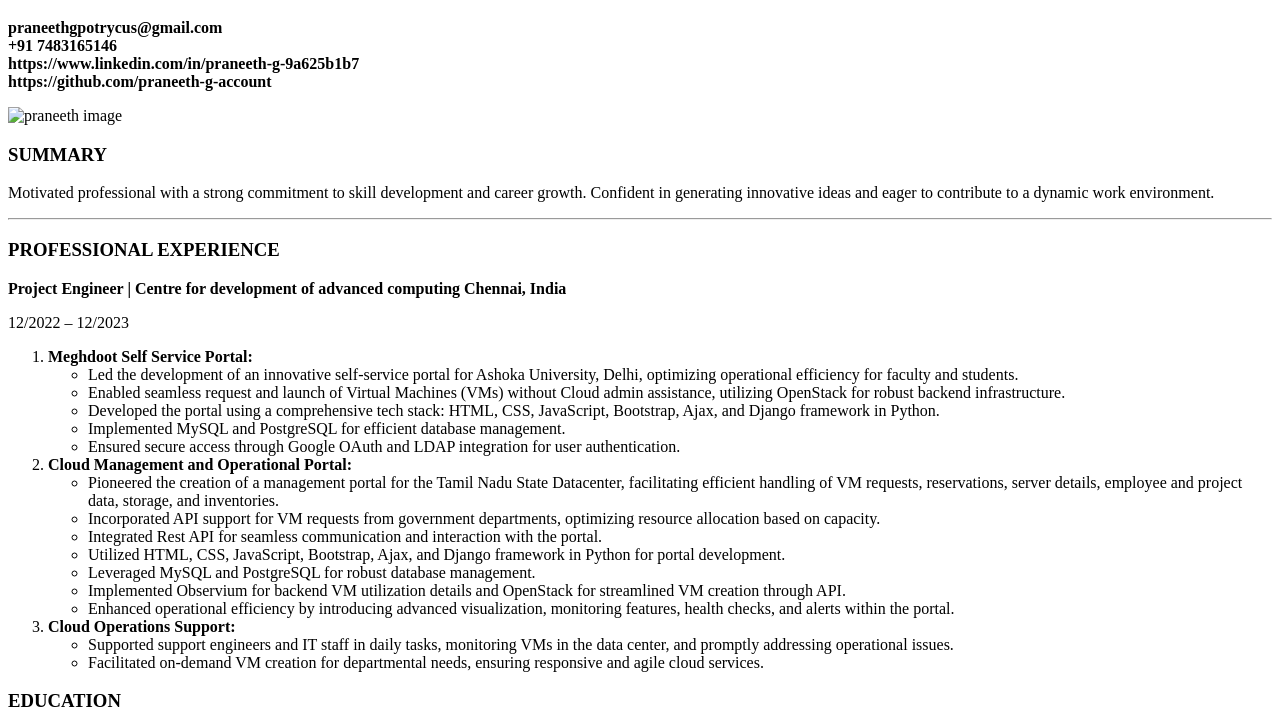
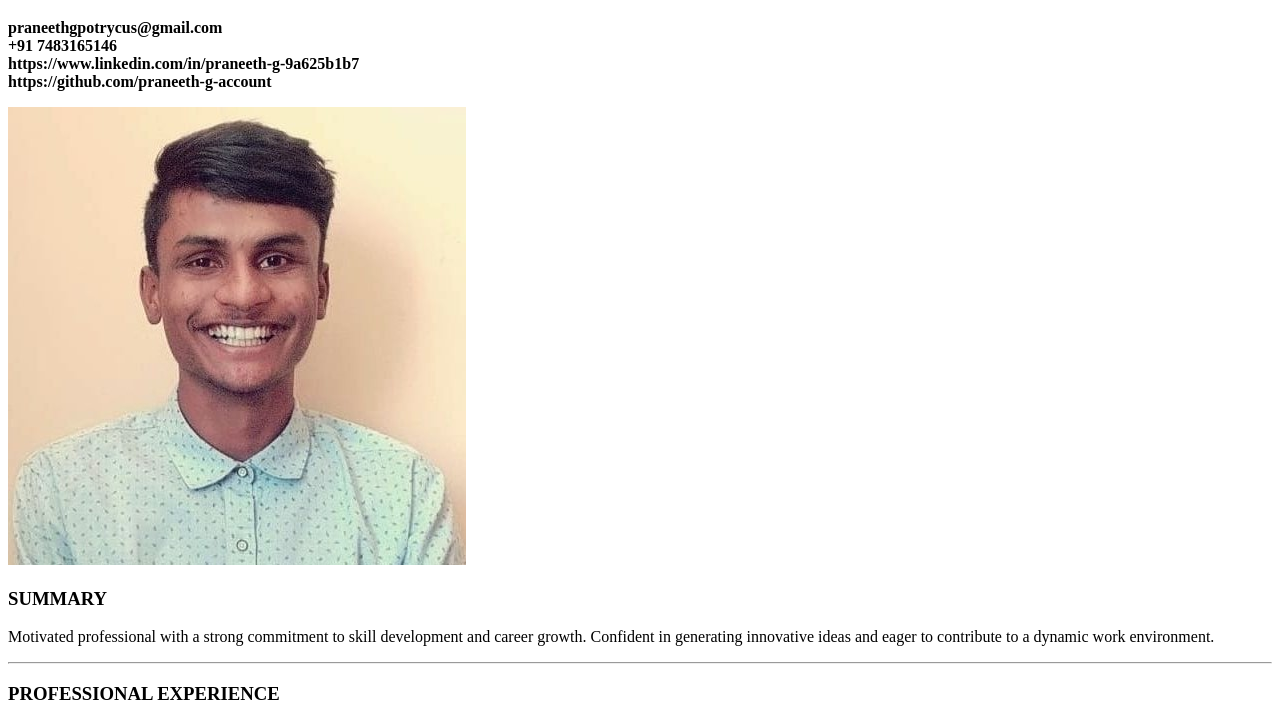
Before and after one commit to praneeth-g-account/html-portfolio, a plain HTML site: page index.html in a window 1280 px wide. Shown: the part 67-788 px from the top of the page. Drawn offline with Linux system fonts and the light colour scheme.

Commit message:
Update index.html

```diff
--- a/index.html
+++ b/index.html
@@ -15,7 +15,7 @@
         https://github.com/praneeth-g-account
     </b>
     </p>
-    <img src="./photo.png.jpg" alt="praneeth image">
+    <img src="./assets/images/photo.jpeg" alt="praneeth image">
 
 
 
```
